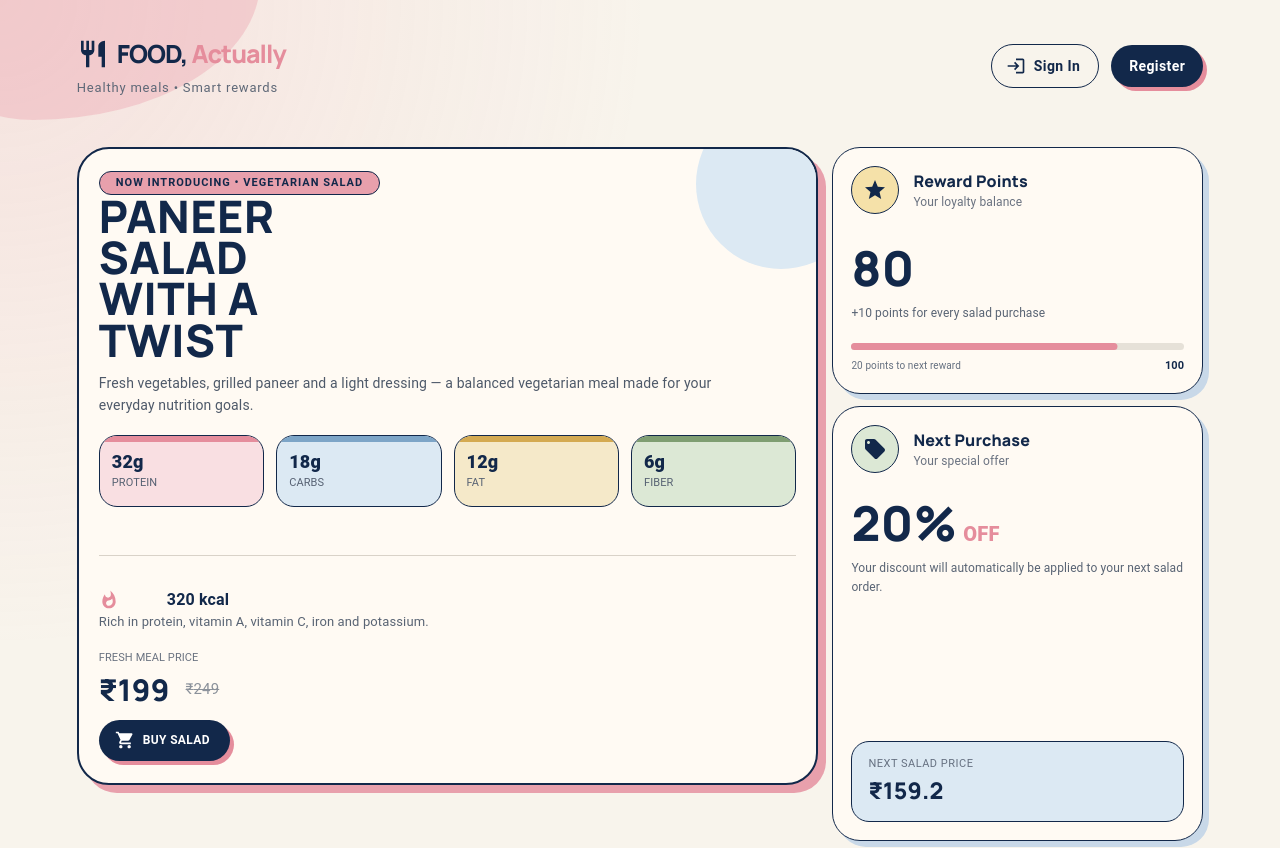
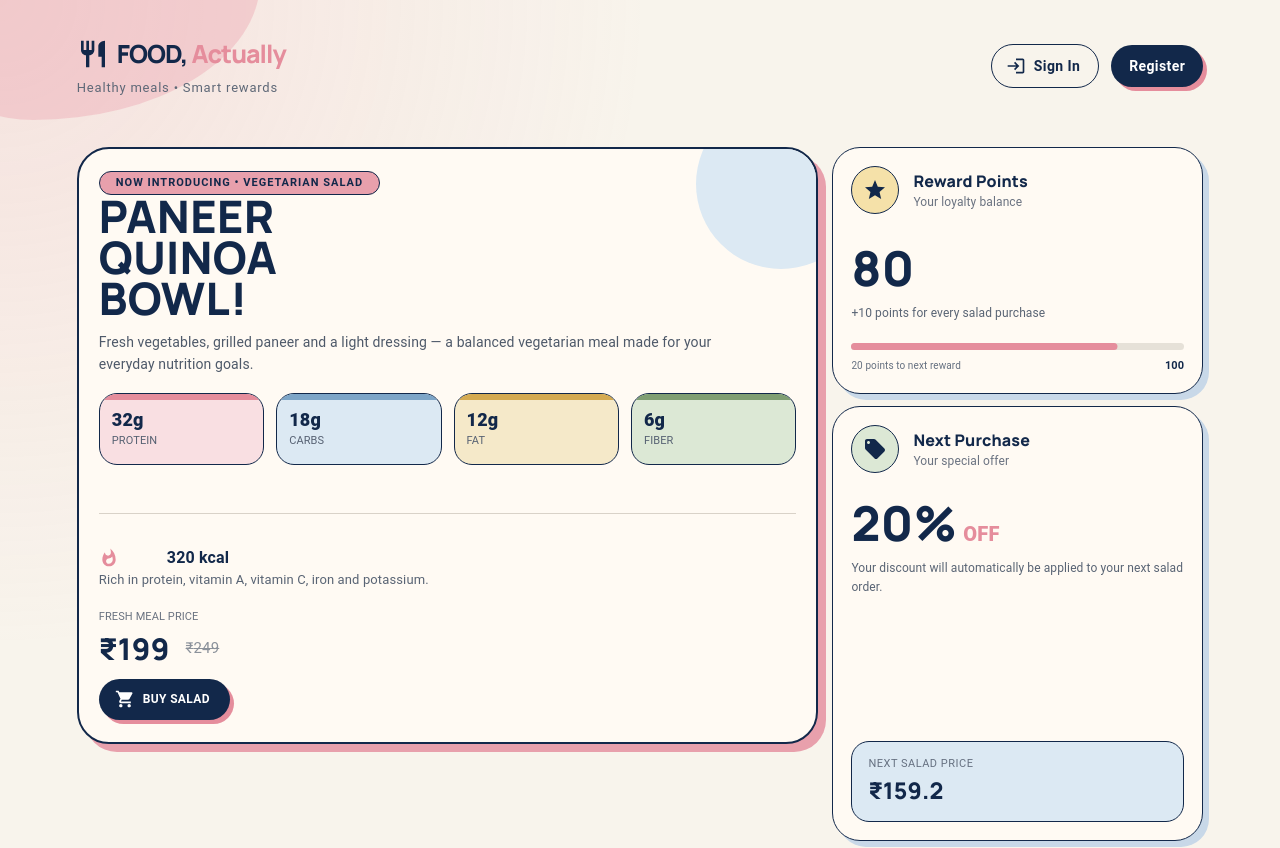
Before and after one commit to Wahid-ul/food-actually, a React (Vite) app: page / in a window 1280 px wide. Shown: the top 848 px of the page. Built offline with nearby package versions, Linux system fonts and the light colour scheme; no server answers.

Commit message:
Paneer letter changes

```diff
--- a/src/pages/Dashboard.jsx
+++ b/src/pages/Dashboard.jsx
@@ -444,12 +444,11 @@ const Dashboard = () => {
                 PANEER
                 <br />
 
-                SALAD
+                QUINOA
                 <br />
 
-                WITH A
-                <br />
-                TWIST
+                BOWL!
+
 
               </Typography>
 
```
